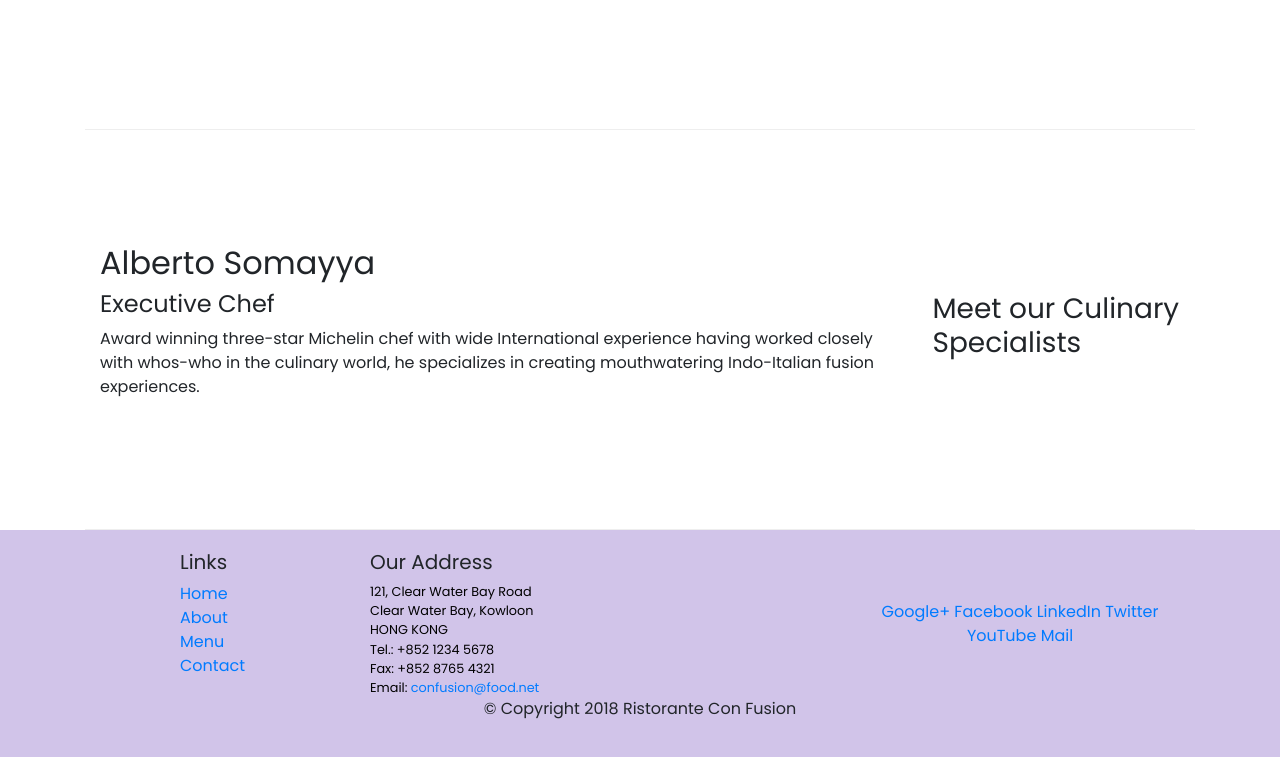
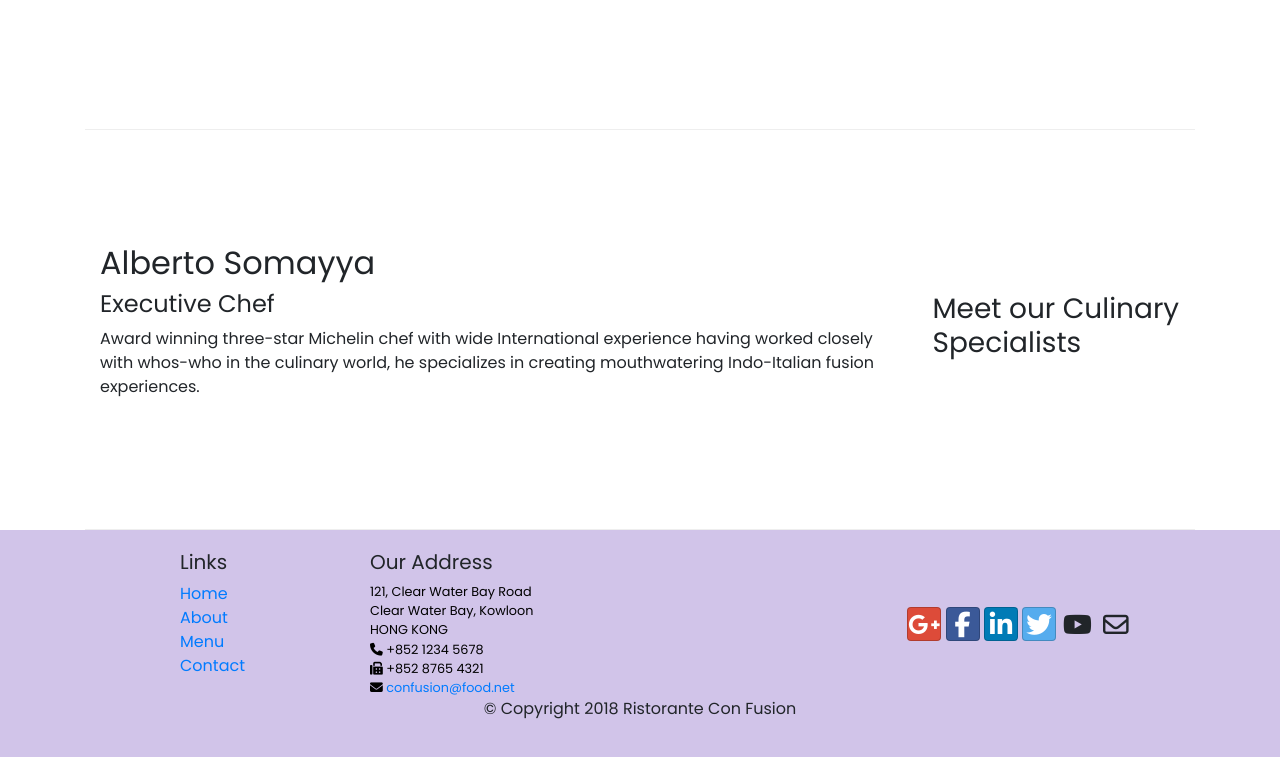
Before and after one commit to Slackoth/fullstack-web-development-course, a website: page bootstrap_basics/conFusion/index.html in a window 1280 px wide. Shown: the part 1004-1761 px from the top of the page. Drawn offline with nearby package versions, Linux system fonts and the light colour scheme.

Commit message:
Added font awesome and bootstrap-social icons

```diff
--- a/bootstrap_basics/conFusion/index.html
+++ b/bootstrap_basics/conFusion/index.html
@@ -10,6 +10,9 @@
     <!-- Bootstrap CSS -->
     <link rel="stylesheet" href="node_modules/bootstrap/dist/css/bootstrap.min.css">
     <link rel="stylesheet" href="css/styles.css">
+    <link rel="stylesheet" href="node_modules/font-awesome/css/font-awesome.min.css">
+    <link rel="stylesheet" href="node_modules/bootstrap-social/bootstrap-social.css">
+
     <title>Ristorante Con Fusion</title>
 </head>
 
@@ -32,10 +35,10 @@
                 <!-- mr-auto -> Used to specify the right margin -->
                 <ul class="navbar-nav mr-auto">
                     <!-- active ->  Highlight an item -->
-                    <li class="nav-item active"><a href="#" class="nav-link">Home</a></li>
-                    <li class="nav-item"><a href="./aboutus.html" class="nav-link">About</a></li>
-                    <li class="nav-item"><a href="#" class="nav-link">Menu</a></li>
-                    <li class="nav-item"><a href="#" class="nav-link">Contact</a></li>
+                    <li class="nav-item active"><a href="#" class="nav-link"><span class="fa fa-home"></span> Home</a></li>
+                    <li class="nav-item"><a href="./aboutus.html" class="nav-link"><span class="fa fa-info"></span> About</a></li>
+                    <li class="nav-item"><a href="#" class="nav-link"><span class="fa fa-list"></span> Menu</a></li>
+                    <li class="nav-item"><a href="#" class="nav-link"><span class="fa fa-address-card"></span> Contact</a></li>
                 </ul>
             </div>
         </div>
@@ -113,20 +116,20 @@
 		              121, Clear Water Bay Road<br>
 		              Clear Water Bay, Kowloon<br>
 		              HONG KONG<br>
-		              Tel.: +852 1234 5678<br>
-		              Fax: +852 8765 4321<br>
-		              Email: <a href="mailto:confusion@food.net">confusion@food.net</a>
+		              <i class="fa fa-phone"></i> +852 1234 5678<br>
+		              <i class="fa fa-fax"></i> +852 8765 4321<br>
+		              <i class="fa fa-envelope"></i> <a href="mailto:confusion@food.net">confusion@food.net</a>
 		           </address>
                 </div>
 
                 <div class="col-12 col-sm-4 align-self-center">
                     <div class="text-center">
-                        <a href="http://google.com/+">Google+</a>
-                        <a href="http://www.facebook.com/profile.php?id=">Facebook</a>
-                        <a href="http://www.linkedin.com/in/">LinkedIn</a>
-                        <a href="http://twitter.com/">Twitter</a>
-                        <a href="http://youtube.com/">YouTube</a>
-                        <a href="mailto:">Mail</a>
+                        <a class="btn btn-social-icon btn-google" href="http://google.com/+"><i class="fa fa-google-plus"></i></a>
+                        <a class="btn btn-social-icon btn-facebook" href="http://www.facebook.com/profile.php?id="><i class="fa fa-facebook"></i></a>
+                        <a class="btn btn-social-icon btn-linkedin" href="http://www.linkedin.com/in/"><i class="fa fa-linkedin"></i></a>
+                        <a class="btn btn-social-icon btn-twitter" href="http://twitter.com/"><i class="fa fa-twitter"></i></a>
+                        <a class="btn btn-social-icon btn-youtube" href="http://youtube.com/"><i class="fa fa-youtube"></i></a>
+                        <a class="btn btn-social-icon" href="mailto:"><i class="fa fa-envelope-o"></i></a>
                     </div>
                 </div>
            </div>
--- a/bootstrap_basics/conFusion/package.json
+++ b/bootstrap_basics/conFusion/package.json
@@ -14,8 +14,10 @@
     "lite-server": "^2.3.0"
   },
   "dependencies": {
+    "@fortawesome/fontawesome-free": "^5.15.2",
     "@popperjs/core": "^2.9.1",
     "bootstrap": "^4.6.0",
+    "bootstrap-social": "^5.1.1",
     "jquery": "^3.6.0"
   }
 }
```
Also changed, not shown: bootstrap_basics/conFusion/aboutus.html (+15 -13 lines), bootstrap_basics/conFusion/readme.MD, 1 other file.
